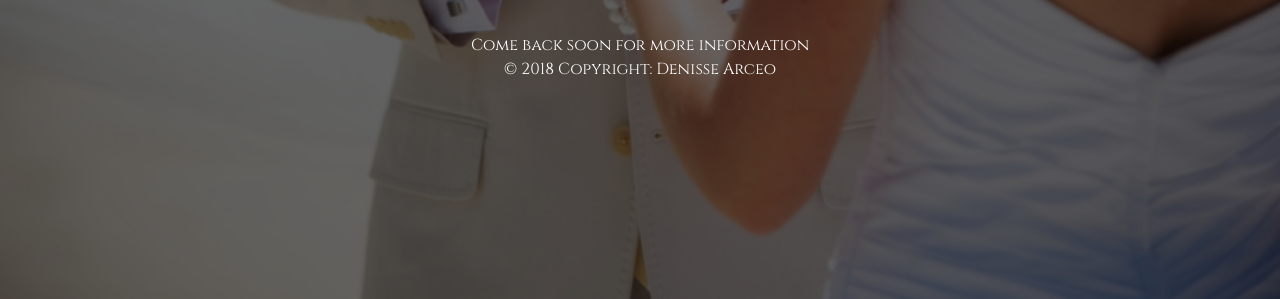
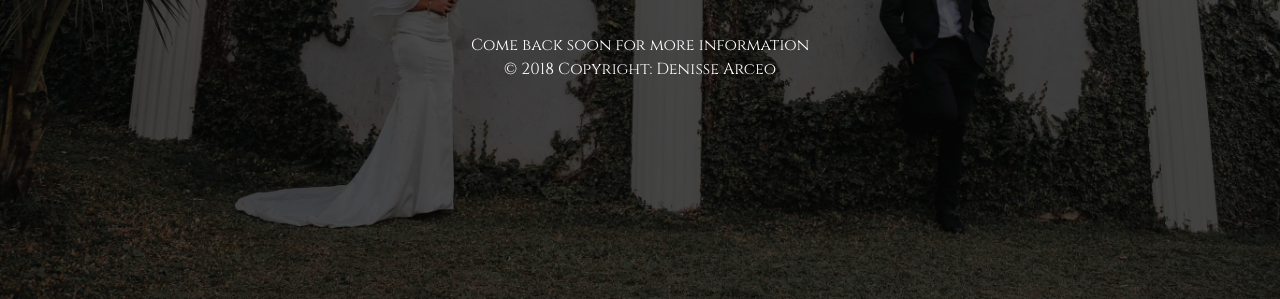
Before and after one commit to essineden/wedding, a website: page index.html in a window 1280 px wide. Shown: the part 501-800 px from the top of the page. Drawn offline with nearby package versions, Linux system fonts and the light colour scheme.

Commit message:
Update wedding.css

```diff
--- a/css/wedding.css
+++ b/css/wedding.css
@@ -286,7 +286,7 @@ hr {
 
 #hero {
     height: 100%;
-    background: url(../images/memory-4.jpg) no-repeat 5% center;
+    background: url(../images/IMG_8905.jpg) no-repeat 5% center;
     background-size: cover;
     z-index: 7
 }
```
